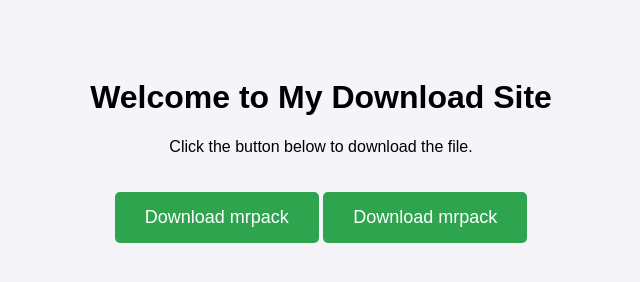
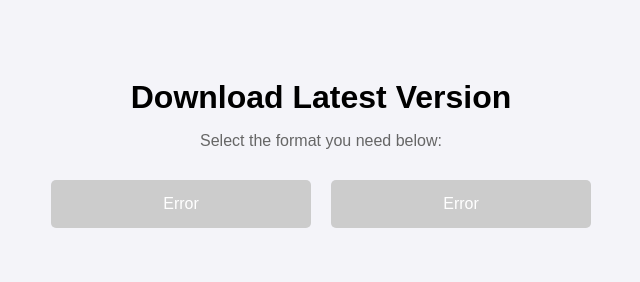
Before and after one commit to ConJaBst/AshSpire, a plain HTML site: page index.html in a window 1280 px wide. Shown: the whole page, without its empty margins (319-959 px from the left). Drawn offline with Linux system fonts and the light colour scheme; no server answers.

Commit message:
Update page title and button labels for downloads

```diff
--- a/index.html
+++ b/index.html
@@ -3,7 +3,7 @@
 <head>
     <meta charset="UTF-8">
     <meta name="viewport" content="width=device-width, initial-scale=1.0">
-    <title>My Download Page</title>
+    <title>Download Modpack</title>
     <style>
         body {
             font-family: Arial, sans-serif;
@@ -11,29 +11,119 @@
             padding: 50px;
             background-color: #f4f4f9;
         }
+        h1 { margin-bottom: 10px; }
+        p { color: #666; margin-bottom: 30px; }
+
+        /* Container to hold buttons side-by-side */
+        .button-container {
+            display: flex;
+            justify-content: center;
+            gap: 20px; /* Space between buttons */
+            flex-wrap: wrap;
+        }
+
         .download-btn {
             display: inline-block;
-            background-color: #2ea44f;
-            color: white;
             padding: 15px 30px;
             text-decoration: none;
-            font-size: 18px;
+            font-size: 16px;
             border-radius: 5px;
-            margin-top: 20px;
+            color: white;
+            transition: background-color 0.3s;
+            min-width: 200px;
         }
-        .download-btn:hover {
-            background-color: #22863a;
+
+        /* Specific colors for each button */
+        .zip-btn { background-color: #FFB100; } /* Green */
+        .zip-btn:hover { background-color: #22863a; }
+
+        .mrpack-btn { background-color: #00FF2F; } /* Blue */
+        .mrpack-btn:hover { background-color: #005f91; }
+
+        /* Disabled state (grayed out) */
+        .download-btn.disabled {
+            background-color: #ccc;
+            pointer-events: none;
+            cursor: default;
+        }
+
+        .status-text {
+            margin-top: 10px;
+            font-size: 12px;
+            color: #555;
+            display: block;
         }
     </style>
 </head>
 <body>
 
-    <h1>Welcome to My Download Site</h1>
-    <p>Click the button below to download the file.</p>
+    <h1>Download Latest Version</h1>
+    <p>Select the format you need below:</p>
 
-    <!-- REPLACE 'your-file.zip' WITH YOUR ACTUAL FILENAME -->
-    <a href="AshSpire 3.5.0 Peenarvolution.mrpack" class="download-btn" download>Download mrpack</a>
-    <a href="AshSpire 3.5.0 Peenarvolution.mrpack" class="download-btn" download>Download mrpack</a>
+    <div class="button-container">
+        <!-- ZIP BUTTON -->
+        <div>
+            <a id="btn-zip" class="download-btn zip-btn disabled" href="#">Searching...</a>
+            <span id="text-zip" class="status-text"></span>
+        </div>
+
+        <!-- MRPACK BUTTON -->
+        <div>
+            <a id="btn-mrpack" class="download-btn mrpack-btn disabled" href="#">Searching...</a>
+            <span id="text-mrpack" class="status-text"></span>
+        </div>
+    </div>
+
+    <script>
+        // -------------------------------------------------------
+        // CONFIGURATION: CHANGE THESE TWO LINES
+        // -------------------------------------------------------
+        const githubUsername = "ConJaBst";
+        const repoName = "AshPire";
+        // -------------------------------------------------------
+
+        const apiUrl = `https://api.github.com/repos/${githubUsername}/${repoName}/contents/`;
+
+        const btnZip = document.getElementById('btn-zip');
+        const textZip = document.getElementById('text-zip');
+
+        const btnMrpack = document.getElementById('btn-mrpack');
+        const textMrpack = document.getElementById('text-mrpack');
+
+        fetch(apiUrl)
+            .then(response => {
+                if (!response.ok) throw new Error('Repo not found');
+                return response.json();
+            })
+            .then(data => {
+                // 1. Find the ZIP file
+                const zipFile = data.find(item => item.name.endsWith('.zip'));
+                if (zipFile) {
+                    btnZip.href = zipFile.download_url;
+                    btnZip.innerText = "Download .ZIP";
+                    btnZip.classList.remove('disabled');
+                    textZip.innerText = zipFile.name;
+                } else {
+                    btnZip.innerText = "ZIP Not Found";
+                }
+
+                // 2. Find the MRPACK file
+                const mrpackFile = data.find(item => item.name.endsWith('.mrpack'));
+                if (mrpackFile) {
+                    btnMrpack.href = mrpackFile.download_url;
+                    btnMrpack.innerText = "Download .MRPACK";
+                    btnMrpack.classList.remove('disabled');
+                    textMrpack.innerText = mrpackFile.name;
+                } else {
+                    btnMrpack.innerText = "MrPack Not Found";
+                }
+            })
+            .catch(error => {
+                console.error('Error:', error);
+                btnZip.innerText = "Error";
+                btnMrpack.innerText = "Error";
+            });
+    </script>
 
 </body>
 </html>
```
